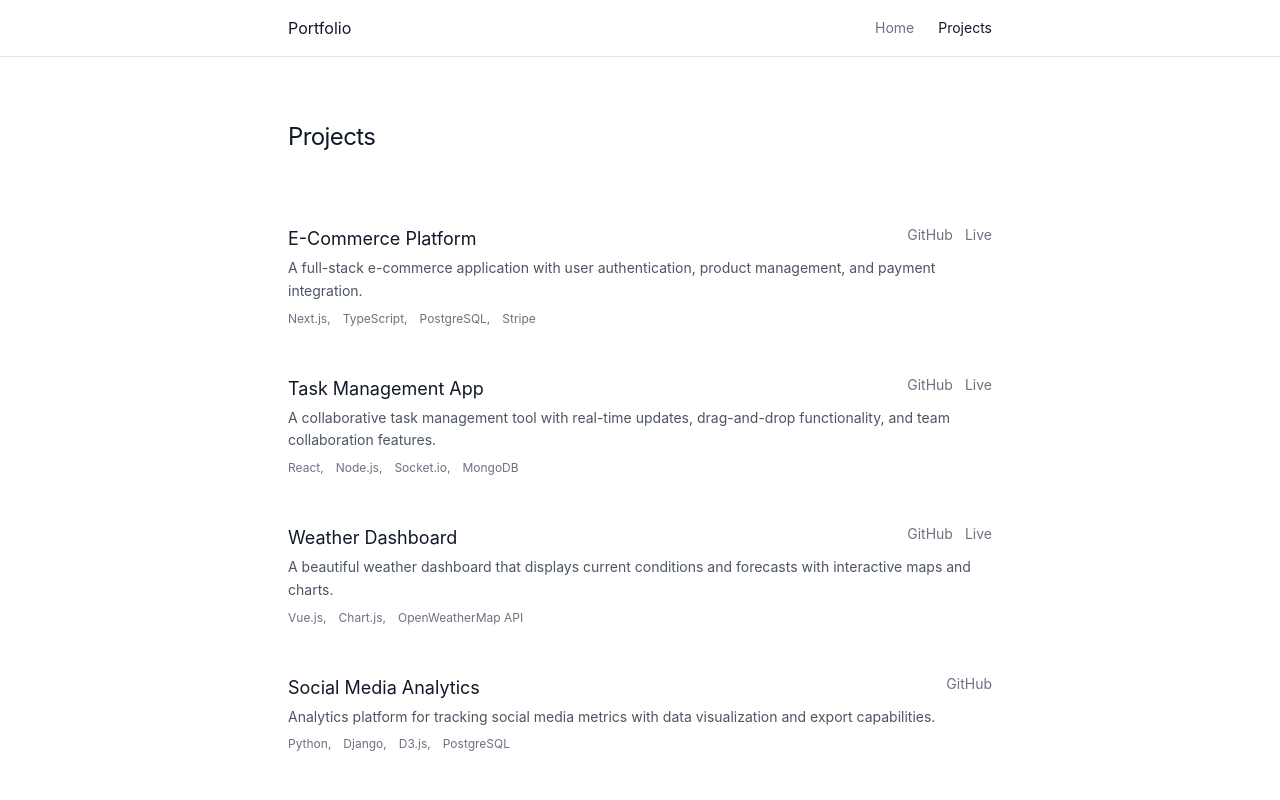
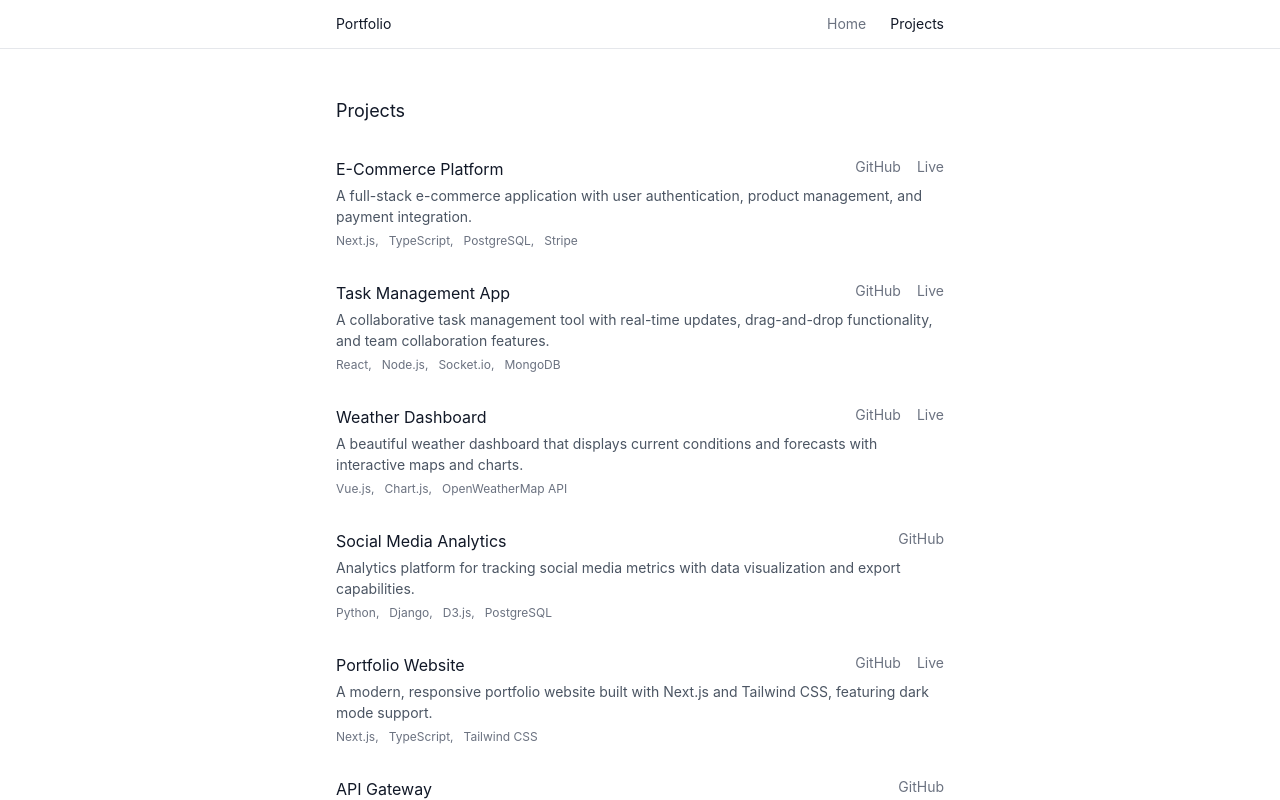
Before and after one commit to jk1806/my-portfolio, a Next.js app: page /projects in a window 1280 px wide. Shown: the top 800 px of the page. Built offline with nearby package versions, Linux system fonts and the light colour scheme.

Commit message:
Complete redesign to match fincke.dev exactly - minimal clean style

```diff
--- a/app/globals.css
+++ b/app/globals.css
@@ -9,8 +9,8 @@
 
 @media (prefers-color-scheme: dark) {
   :root {
-    --background: #0a0a0a;
-    --foreground: #ededed;
+    --background: #000000;
+    --foreground: #f5f5f5;
   }
 }
 
--- a/app/page.tsx
+++ b/app/page.tsx
@@ -2,14 +2,14 @@ import Link from 'next/link'
 
 export default function Home() {
   return (
-    <div className="min-h-screen">
+    <div className="min-h-screen bg-white dark:bg-black">
       {/* Hero Section */}
-      <section className="px-6 py-20 md:py-28 lg:px-8">
-        <div className="mx-auto max-w-3xl">
-          <h1 className="text-2xl font-normal tracking-tight text-gray-900 dark:text-white mb-4">
+      <section className="px-6 py-12 lg:px-8">
+        <div className="mx-auto max-w-2xl">
+          <h1 className="text-lg font-normal text-gray-900 dark:text-gray-100 mb-3">
             Software Engineer
           </h1>
-          <p className="text-sm leading-relaxed text-gray-600 dark:text-gray-400 mb-6">
+          <p className="text-sm leading-normal text-gray-600 dark:text-gray-400 mb-4">
             Building modern web applications and digital experiences.
             Passionate about clean code, user experience, and continuous learning.
           </p>
@@ -25,12 +25,12 @@ export default function Home() {
       </section>
 
       {/* About Section */}
-      <section id="about" className="px-6 py-16 lg:px-8 border-t border-gray-200 dark:border-gray-800">
-        <div className="mx-auto max-w-3xl">
-          <h2 className="text-xl font-normal tracking-tight text-gray-900 dark:text-white mb-4">
+      <section id="about" className="px-6 py-12 lg:px-8 border-t border-gray-200 dark:border-gray-900">
+        <div className="mx-auto max-w-2xl">
+          <h2 className="text-lg font-normal text-gray-900 dark:text-gray-100 mb-3">
             About
           </h2>
-          <div className="space-y-3 text-sm leading-relaxed text-gray-600 dark:text-gray-400">
+          <div className="space-y-2.5 text-sm leading-normal text-gray-600 dark:text-gray-400">
             <p>
               I'm a software engineer with a passion for creating elegant solutions
               to complex problems. I enjoy working with modern technologies and
--- a/app/projects/page.tsx
+++ b/app/projects/page.tsx
@@ -3,15 +3,15 @@ import ProjectCard from '@/components/ProjectCard'
 
 export default function ProjectsPage() {
   return (
-    <div className="min-h-screen">
-      <div className="mx-auto max-w-3xl px-6 py-16 lg:px-8">
-        <div className="mb-12">
-          <h1 className="text-2xl font-normal tracking-tight text-gray-900 dark:text-white mb-2">
+    <div className="min-h-screen bg-white dark:bg-black">
+      <div className="mx-auto max-w-2xl px-6 py-12 lg:px-8">
+        <div className="mb-8">
+          <h1 className="text-lg font-normal text-gray-900 dark:text-gray-100">
             Projects
           </h1>
         </div>
 
-        <div className="space-y-0">
+        <div className="space-y-8">
           {projects.map((project) => (
             <ProjectCard key={project.id} project={project} />
           ))}
--- a/components/Navbar.tsx
+++ b/components/Navbar.tsx
@@ -9,13 +9,13 @@ export default function Navbar() {
   const isActive = (path: string) => pathname === path
 
   return (
-    <nav className="border-b border-gray-200 dark:border-gray-800">
-      <div className="mx-auto max-w-3xl px-6 lg:px-8">
-        <div className="flex h-14 items-center justify-between">
+    <nav className="bg-white dark:bg-black border-b border-gray-200 dark:border-gray-900">
+      <div className="mx-auto max-w-2xl px-6 lg:px-8">
+        <div className="flex h-12 items-center justify-between">
           <div className="flex items-center">
             <Link
               href="/"
-              className="text-base font-normal text-gray-900 dark:text-white hover:text-gray-600 dark:hover:text-gray-400 transition-colors"
+              className="text-sm font-normal text-gray-900 dark:text-gray-100 hover:text-gray-600 dark:hover:text-gray-400 transition-colors"
             >
               Portfolio
             </Link>
@@ -25,8 +25,8 @@ export default function Navbar() {
               href="/"
               className={`text-sm font-normal transition-colors ${
                 isActive('/')
-                  ? 'text-gray-900 dark:text-white'
-                  : 'text-gray-500 hover:text-gray-900 dark:text-gray-400 dark:hover:text-white'
+                  ? 'text-gray-900 dark:text-gray-100'
+                  : 'text-gray-500 dark:text-gray-500 hover:text-gray-900 dark:hover:text-gray-300'
               }`}
             >
               Home
@@ -35,8 +35,8 @@ export default function Navbar() {
               href="/projects"
               className={`text-sm font-normal transition-colors ${
                 isActive('/projects')
-                  ? 'text-gray-900 dark:text-white'
-                  : 'text-gray-500 hover:text-gray-900 dark:text-gray-400 dark:hover:text-white'
+                  ? 'text-gray-900 dark:text-gray-100'
+                  : 'text-gray-500 dark:text-gray-500 hover:text-gray-900 dark:hover:text-gray-300'
               }`}
             >
               Projects
--- a/components/ProjectCard.tsx
+++ b/components/ProjectCard.tsx
@@ -7,14 +7,14 @@ interface ProjectCardProps {
 
 export default function ProjectCard({ project }: ProjectCardProps) {
   return (
-    <article className="group">
-      <div className="flex flex-col sm:flex-row sm:items-start sm:justify-between gap-3 py-6 border-b border-gray-200 dark:border-gray-800 last:border-0">
+    <article>
+      <div className="flex flex-col sm:flex-row sm:items-start sm:justify-between gap-2">
         <div className="flex-1">
           <div className="flex items-start justify-between gap-4 mb-1">
-            <h2 className="text-lg font-normal text-gray-900 dark:text-white group-hover:text-gray-600 dark:group-hover:text-gray-400 transition-colors">
+            <h2 className="text-base font-normal text-gray-900 dark:text-gray-100">
               {project.title}
             </h2>
-            <div className="flex items-center gap-3 flex-shrink-0">
+            <div className="flex items-center gap-4 flex-shrink-0">
               {project.githubUrl && (
                 <Link
                   href={project.githubUrl}
@@ -37,10 +37,10 @@ export default function ProjectCard({ project }: ProjectCardProps) {
               )}
             </div>
           </div>
-          <p className="text-sm text-gray-600 dark:text-gray-400 leading-relaxed mb-2">
+          <p className="text-sm text-gray-600 dark:text-gray-400 leading-normal mb-1.5">
             {project.description}
           </p>
-          <div className="flex flex-wrap gap-x-3 gap-y-1">
+          <div className="flex flex-wrap gap-x-2.5">
             {project.technologies.map((tech, index) => (
               <span
                 key={tech}
```
